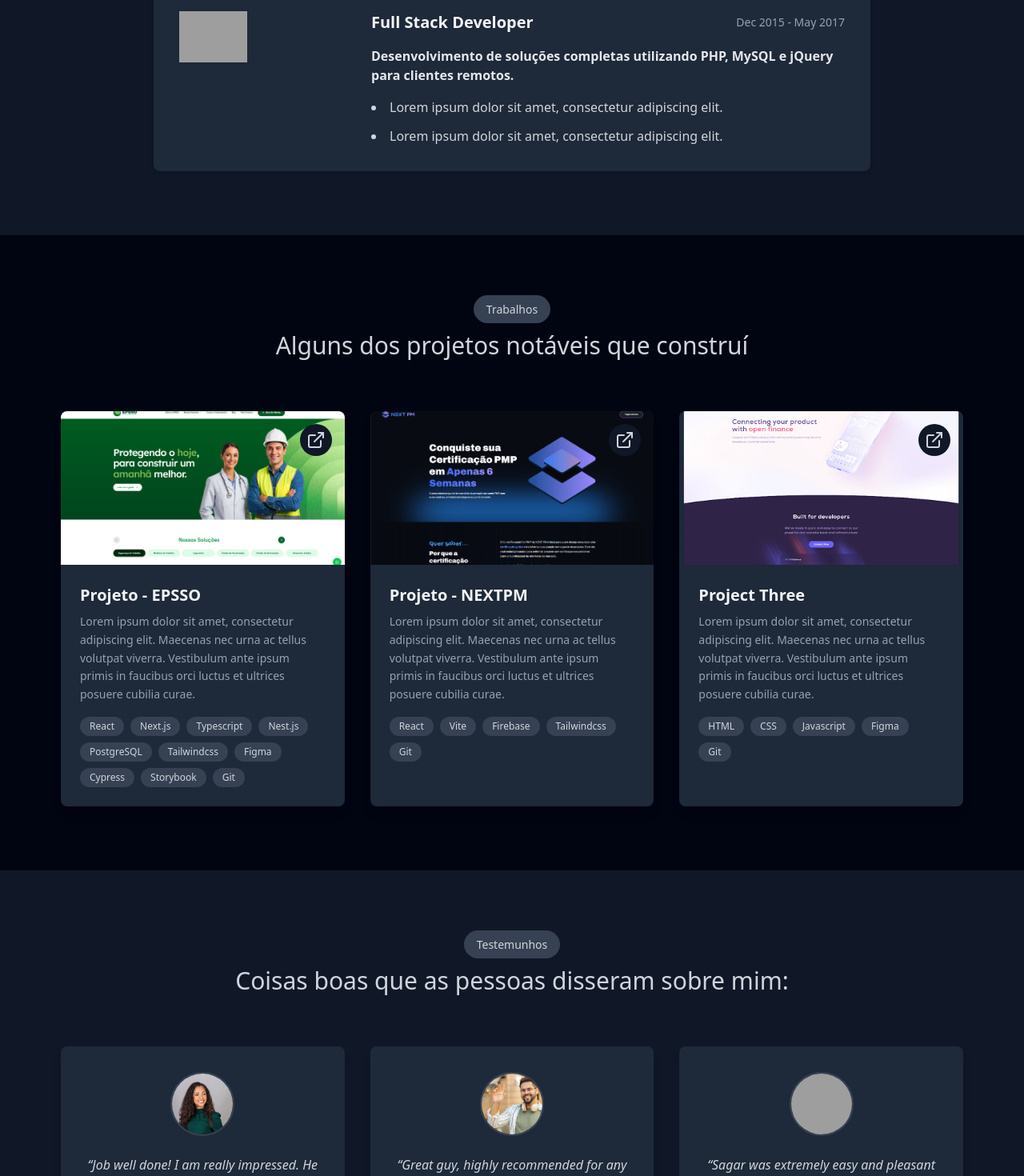
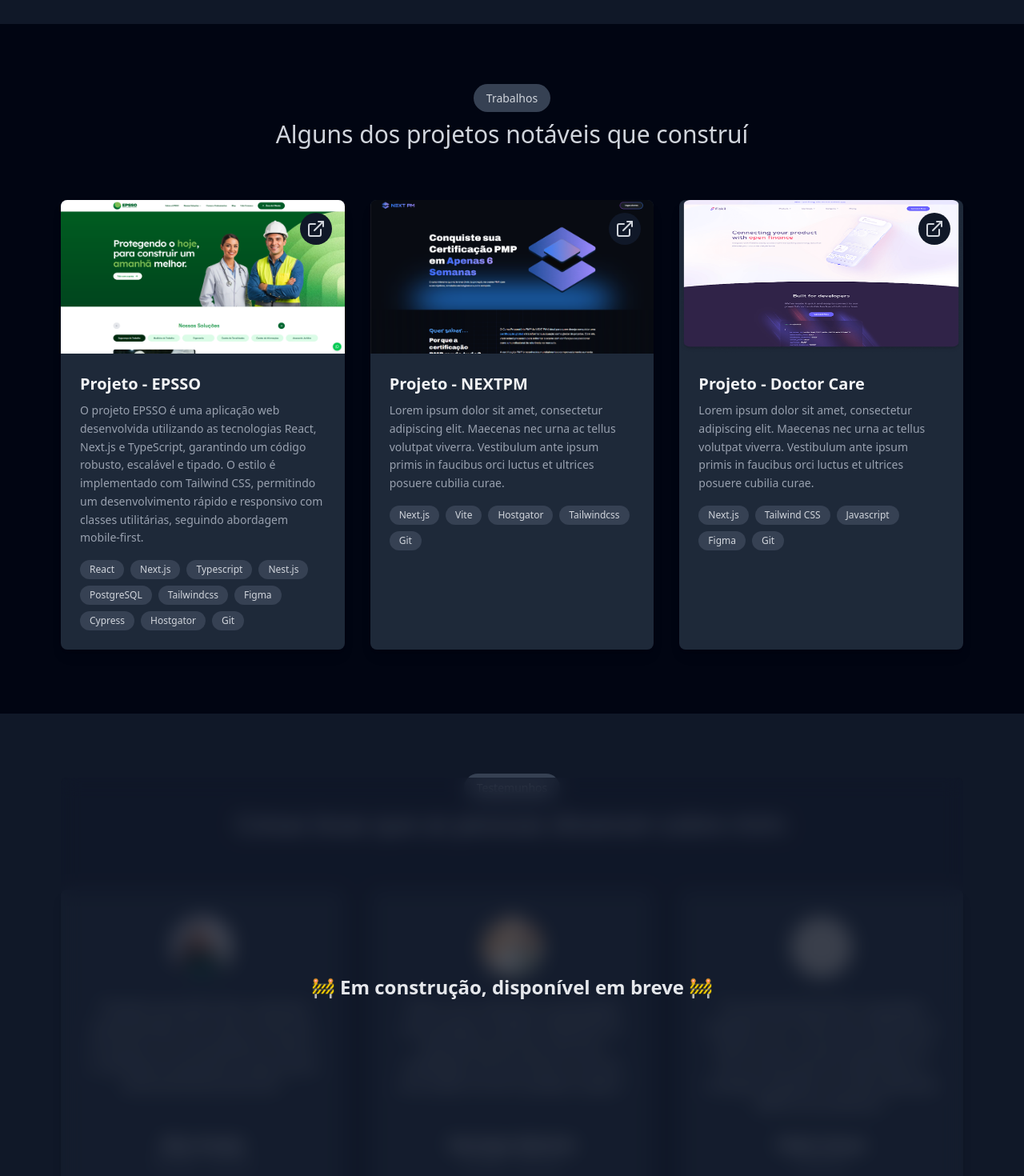
Before and after one commit to pauloreducino/portifolio-dev, a Next.js app: page / in a window 1280 px wide. Shown: the part 2920-4390 px from the top of the page at 80% size. Built offline with nearby package versions, Linux system fonts and the light colour scheme; grey boxes are pictures that could not be loaded.

Commit message:
adjust section testimonial

```diff
--- a/package.json
+++ b/package.json
@@ -10,6 +10,7 @@
   },
   "dependencies": {
     "embla-carousel-react": "^8.6.0",
+    "framer-motion": "^12.23.12",
     "lucide-react": "^0.525.0",
     "next": "15.4.2",
     "next-themes": "^0.4.6",
--- /dev/null
+++ b/src/_components/ClientWrapper.tsx
@@ -0,0 +1,19 @@
+"use client";
+
+import { motion } from "framer-motion";
+
+export default function ClientWrapper({
+  children,
+}: {
+  children: React.ReactNode;
+}) {
+  return (
+    <motion.div
+      initial={{ opacity: 0, x: -40 }}
+      animate={{ opacity: 1, x: 0 }}
+      transition={{ duration: 0.6, ease: "easeOut" }}
+    >
+      {children}
+    </motion.div>
+  );
+}
--- a/src/_components/ExperienceSection.tsx
+++ b/src/_components/ExperienceSection.tsx
@@ -39,17 +39,17 @@ const experiences: Experience[] = [
       "Execução de projetos desde o layout (Figma) até o deploy final, com atenção à fidelidade visual, usabilidade e boas práticas de acessibilidade.",
     ],
   },
-  {
-    companyLogo: "/logos/upwork_logo.png",
-    companyUrl: "https://www.upwork.com",
-    jobTitle: "Full Stack Developer",
-    dateRange: "Dec 2015 - May 2017",
-    responsibilities: [
-      "Desenvolvimento de soluções completas utilizando PHP, MySQL e jQuery para clientes remotos.",
-      "Lorem ipsum dolor sit amet, consectetur adipiscing elit.",
-      "Lorem ipsum dolor sit amet, consectetur adipiscing elit.",
-    ],
-  },
+  // {
+  //   companyLogo: "/logos/upwork_logo.png",
+  //   companyUrl: "https://www.upwork.com",
+  //   jobTitle: "Full Stack Developer",
+  //   dateRange: "Dec 2015 - May 2017",
+  //   responsibilities: [
+  //     "Desenvolvimento de soluções completas utilizando PHP, MySQL e jQuery para clientes remotos.",
+  //     "Lorem ipsum dolor sit amet, consectetur adipiscing elit.",
+  //     "Lorem ipsum dolor sit amet, consectetur adipiscing elit.",
+  //   ],
+  // },
 ];
 
 // 2. COMPONENTE DO CARD
--- a/src/_components/Footer.tsx
+++ b/src/_components/Footer.tsx
@@ -222,7 +222,7 @@ const Footer: React.FC = () => {
         {/* Links Sociais */}
         <div>
           <p className="text-gray-400 mb-4">
-            You may also find me on these platforms!
+            Você também pode me encontrar nessas plataformas!
           </p>
           <div className="flex justify-center gap-4">
             {socialLinks.map((link) => (
--- a/src/_components/Testmonial.tsx
+++ b/src/_components/Testmonial.tsx
@@ -16,29 +16,28 @@ interface Testimonial {
 const testimonials: Testimonial[] = [
   {
     quote:
-      "Job well done! I am really impressed. He is very very good at what he does:) I would recommend Sagar and will rehire in the future for Frontend development.",
+      "Trabalho bem feito! Estou realmente impressionada. Ele é muito, muito bom no que faz :) Eu recomendaria o Paulo e o contrataria novamente no futuro para desenvolvimento front-end.",
     authorName: "Alice Serejo",
     authorRole: "Founder – xyz.com",
     avatarUrl: "/testimonials/pessoa01.jpg",
   },
   {
     quote:
-      "Great guy, highly recommended for any COMPLEX front-end development job! His skills are top-notch and he will be an amazing addition to any team.",
-    authorName: "John Doe",
+      "Ótimo cara, altamente recomendado para qualquer trabalho COMPLEXO de desenvolvimento front-end! Suas habilidades são de primeira e ele será uma adição incrível a qualquer equipe.",
+    authorName: "Henrique Martins",
     authorRole: "Founder – abc.com",
     avatarUrl: "/testimonials/pessoa02.jpg",
   },
   {
     quote:
-      "Sagar was extremely easy and pleasant to work with and he truly cares about the project being a success. Sagar has a high level of knowledge and was able to work on my MERN stack application without any issues.",
-    authorName: "John Doe",
+      "Foi extremamente fácil e agradável trabalhar com o Paulo, que realmente se importa com o sucesso do projeto. Ele tem um alto nível de conhecimento e conseguiu trabalhar na minha aplicação MERN sem problemas.",
+    authorName: "Pedro Sousa",
     authorRole: "Freelancer",
     avatarUrl: "/testimonials/pessoa03.jpg",
   },
 ];
 
 // 2. COMPONENTE INTERNO DO CARD DE DEPOIMENTO
-
 interface TestimonialCardProps {
   testimonial: Testimonial;
 }
@@ -70,7 +69,6 @@ const TestimonialCard: React.FC<TestimonialCardProps> = ({ testimonial }) => {
 };
 
 // 3. COMPONENTE PRINCIPAL (EXPORTADO) COM LÓGICA DE CARROSSEL
-
 const Testimonial: React.FC = () => {
   const [emblaRef, emblaApi] = useEmblaCarousel({
     loop: true,
@@ -91,8 +89,8 @@ const Testimonial: React.FC = () => {
   }, [emblaApi, updateCurrent]);
 
   return (
-    <section className="bg-gray-900 py-20 px-4 sm:px-6 lg:px-8">
-      <div className="max-w-[1128px] mx-auto">
+    <section className="bg-gray-900 py-20 px-4 sm:px-6 lg:px-8 relative">
+      <div className="max-w-[1128px] mx-auto relative">
         <div className="text-center mb-16">
           <span className="bg-gray-700 text-gray-300 text-sm font-medium px-4 py-2 rounded-full">
             Testemunhos
@@ -102,12 +100,14 @@ const Testimonial: React.FC = () => {
           </h2>
         </div>
 
+        {/* Grid Desktop */}
         <div className="hidden lg:grid grid-cols-1 md:grid-cols-2 lg:grid-cols-3 gap-8">
           {testimonials.map((testimonial, index) => (
             <TestimonialCard key={index} testimonial={testimonial} />
           ))}
         </div>
 
+        {/* Carrossel Mobile */}
         <div className="lg:hidden">
           <div className="overflow-hidden" ref={emblaRef}>
             <div className="flex -ml-4">
@@ -135,6 +135,13 @@ const Testimonial: React.FC = () => {
             ))}
           </div>
         </div>
+
+        {/* Overlay de "Em Construção" */}
+        <div className="absolute inset-0 flex items-center justify-center bg-gray-900/70 backdrop-blur-md rounded-lg">
+          <p className="text-gray-200 text-lg md:text-2xl font-semibold text-center px-4">
+            🚧 Em construção, disponível em breve 🚧
+          </p>
+        </div>
       </div>
     </section>
   );
--- a/src/_components/Work.tsx
+++ b/src/_components/Work.tsx
@@ -37,7 +37,7 @@ const projects: Project[] = [
   {
     title: "Projeto - EPSSO",
     description:
-      "Lorem ipsum dolor sit amet, consectetur adipiscing elit. Maecenas nec urna ac tellus volutpat viverra. Vestibulum ante ipsum primis in faucibus orci luctus et ultrices posuere cubilia curae.",
+      "O projeto EPSSO é uma aplicação web desenvolvida utilizando as tecnologias React, Next.js e TypeScript, garantindo um código robusto, escalável e tipado. O estilo é implementado com Tailwind CSS, permitindo um desenvolvimento rápido e responsivo com classes utilitárias, seguindo abordagem mobile-first.",
     tags: [
       "React",
       "Next.js",
@@ -47,7 +47,7 @@ const projects: Project[] = [
       "Tailwindcss",
       "Figma",
       "Cypress",
-      "Storybook",
+      "Hostgator",
       "Git",
     ],
     imageUrl: "/work/trampo01.png",
@@ -57,15 +57,15 @@ const projects: Project[] = [
     title: "Projeto - NEXTPM",
     description:
       "Lorem ipsum dolor sit amet, consectetur adipiscing elit. Maecenas nec urna ac tellus volutpat viverra. Vestibulum ante ipsum primis in faucibus orci luctus et ultrices posuere cubilia curae.",
-    tags: ["React", "Vite", "Firebase", "Tailwindcss", "Git"],
+    tags: ["Next.js", "Vite", "Hostgator", "Tailwindcss", "Git"],
     imageUrl: "/work/trampo02.png",
     projectLink: "https://nextpm.com.br/",
   },
   {
-    title: "Project Three",
+    title: "Projeto - Doctor Care",
     description:
       "Lorem ipsum dolor sit amet, consectetur adipiscing elit. Maecenas nec urna ac tellus volutpat viverra. Vestibulum ante ipsum primis in faucibus orci luctus et ultrices posuere cubilia curae.",
-    tags: ["HTML", "CSS", "Javascript", "Figma", "Git"],
+    tags: ["Next.js", "Tailwind CSS", "Javascript", "Figma", "Git"],
     imageUrl: "/work/Picture.png",
     projectLink: "#",
   },
@@ -86,7 +86,7 @@ const ProjectCard: React.FC<ProjectCardProps> = ({ project }) => {
           alt={`Imagem do projeto ${project.title}`}
           width={600}
           height={400}
-          className="w-full h-48 object-cover"
+          className="w-full h-48"
         />
         <a
           href={project.projectLink}
--- a/src/app/page.tsx
+++ b/src/app/page.tsx
@@ -1,11 +1,4 @@
 // app/page.tsx
-
-export const metadata = {
-  title: "Início | Portfólio",
-  description:
-    "Bem-vindo ao meu portfólio! Veja meus projetos, experiências e habilidades como desenvolvedor Front-end.",
-};
-
 import Header from "../_components/Header";
 import Hero from "../_components/Hero";
 import About from "../_components/About";
@@ -19,6 +12,7 @@ export default function HomePage() {
   return (
     <>
       <Header />
+
       <Hero />
       <About />
       <Skills />
```
Also changed, not shown: 1 other file (tests, documents, lock files or other folders).
